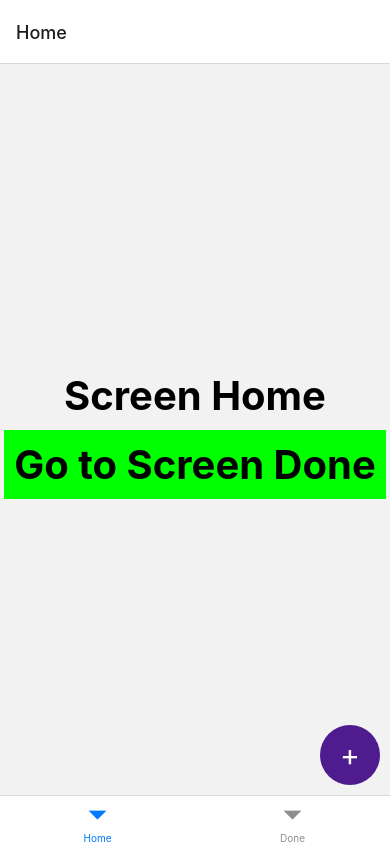
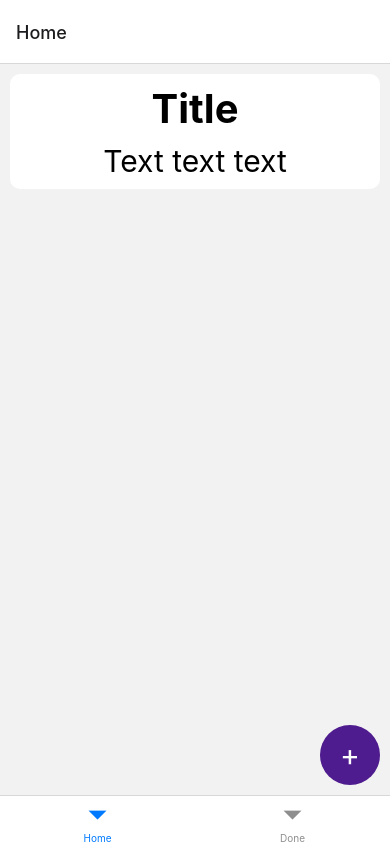
Before and after one commit to RozhinaNadya/todo-list, a React Native app: screen /Home in a window 390 px wide. Built offline with nearby package versions, Linux system fonts and the light colour scheme.

Commit message:
task example

```diff
--- a/screens/Home.js
+++ b/screens/Home.js
@@ -19,17 +19,14 @@ export default function Home({ navigation }) {
     return (
         <View style={styles.container}>
         <View style={styles.body}>
-            <Text style={styles.text}>
-                Screen Home
-        </Text>
-            <Pressable
-                onPress={onPressHandler}
-                style={({ pressed }) => ({ backgroundColor: pressed ? '#ddd' : '#0f0' })}
-            >
-                <Text style={styles.text}>
-                    Go to Screen Done
-          </Text>
-            </Pressable>
+            <View style={styles.taskBody}>
+                <Text style={styles.titleText}>
+                    Title
+                    </Text>
+                <Text style={styles.taskBodyText}>
+                    Text text text
+                    </Text>
+            </View>
         </View>
         <Pressable
             onPress={onPressNewTask}
@@ -49,13 +46,26 @@ const styles = StyleSheet.create({
     },
     body: {
         flex: 1,
+        flexDirection:'row',
+        justifyContent: 'space-between',
+        alignItems: 'flex-start',
+        padding: 10
+    },
+    taskBody: {
+        flex: 1,
+        backgroundColor: 'white',
+        borderRadius: 10,
         justifyContent: 'center',
-        alignItems: 'center',
+        alignItems: 'center'
     },
-    text: {
+    titleText: {
         fontSize: 40,
         fontWeight: 'bold',
         margin: 10,
+    },
+    taskBodyText: {
+        fontSize: 30,
+        marginBottom: 10,
     },
     plusButton: {
         width: 60,
```
